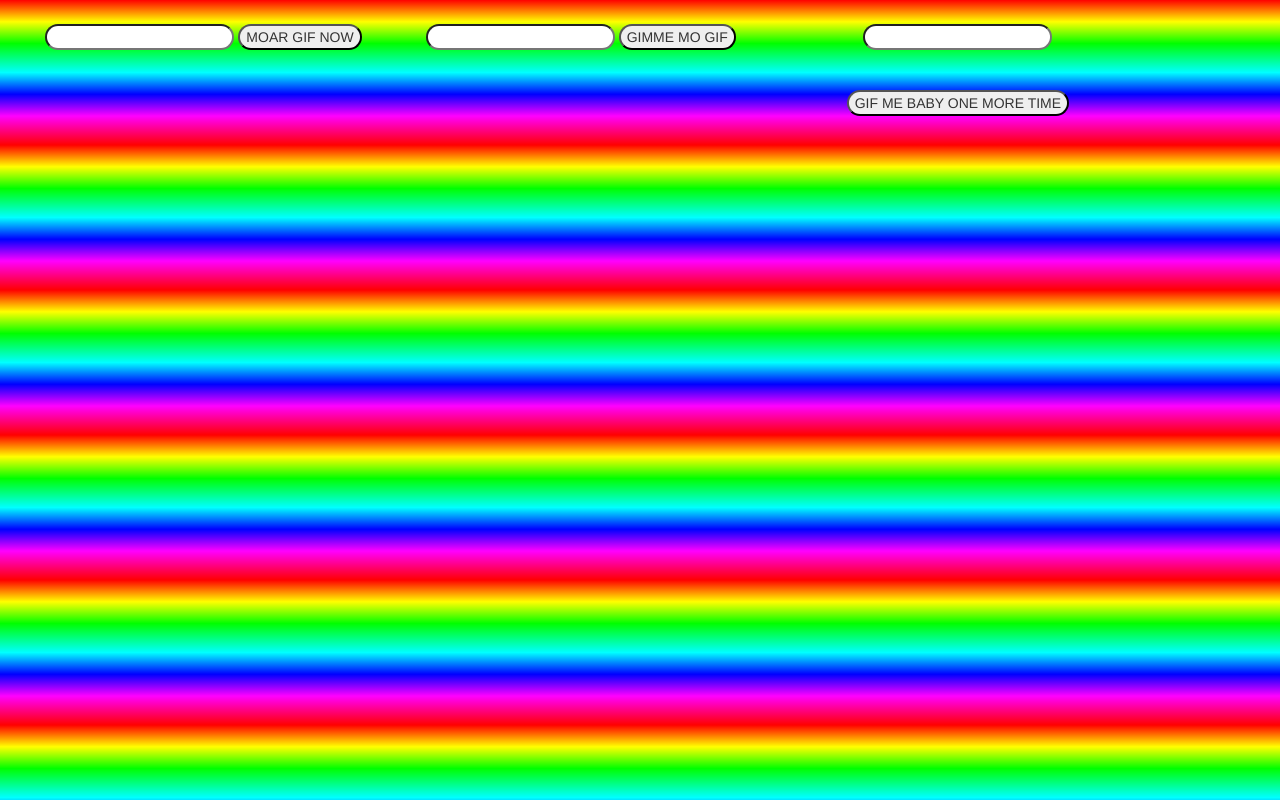
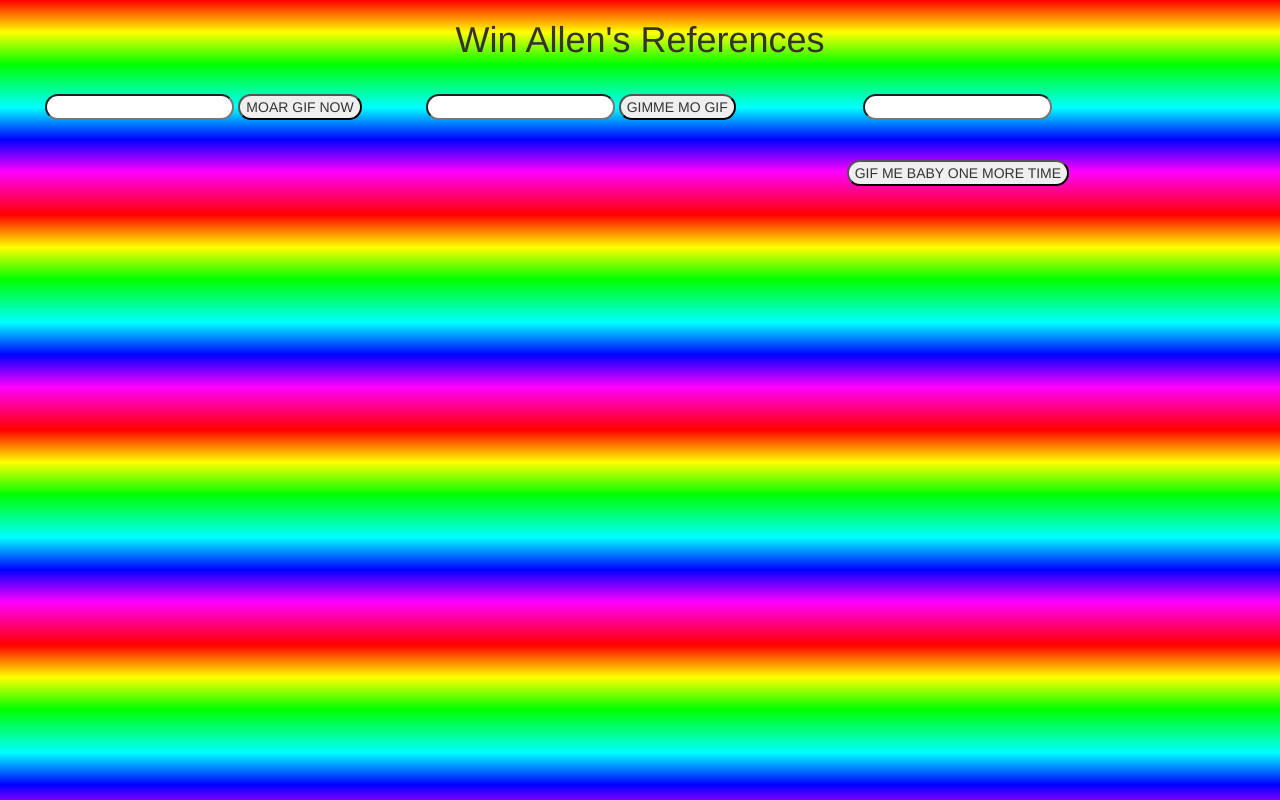
Before and after one commit to JoshSheller/random-gif, a website: page public/index.html in a window 1280 px wide. Drawn offline with nearby package versions, Linux system fonts and the light colour scheme; no server answers.

Commit message:
Round images and inputs, change title and H1

```diff
--- a/public/css/app.css
+++ b/public/css/app.css
@@ -46,3 +46,7 @@ body {
 .search {
   text-align: center;
 }
+
+h1 {
+  text-align: center;
+}
--- a/public/index.html
+++ b/public/index.html
@@ -18,6 +18,7 @@
     <!-- Include all compiled plugins (below), or include individual files as needed -->
     <script src="js/bootstrap.min.js"></script>
 
+<h1>Win Allen's References</h1>
 <div class="container-fluid">
 
   <div class="row image-columns">
```
